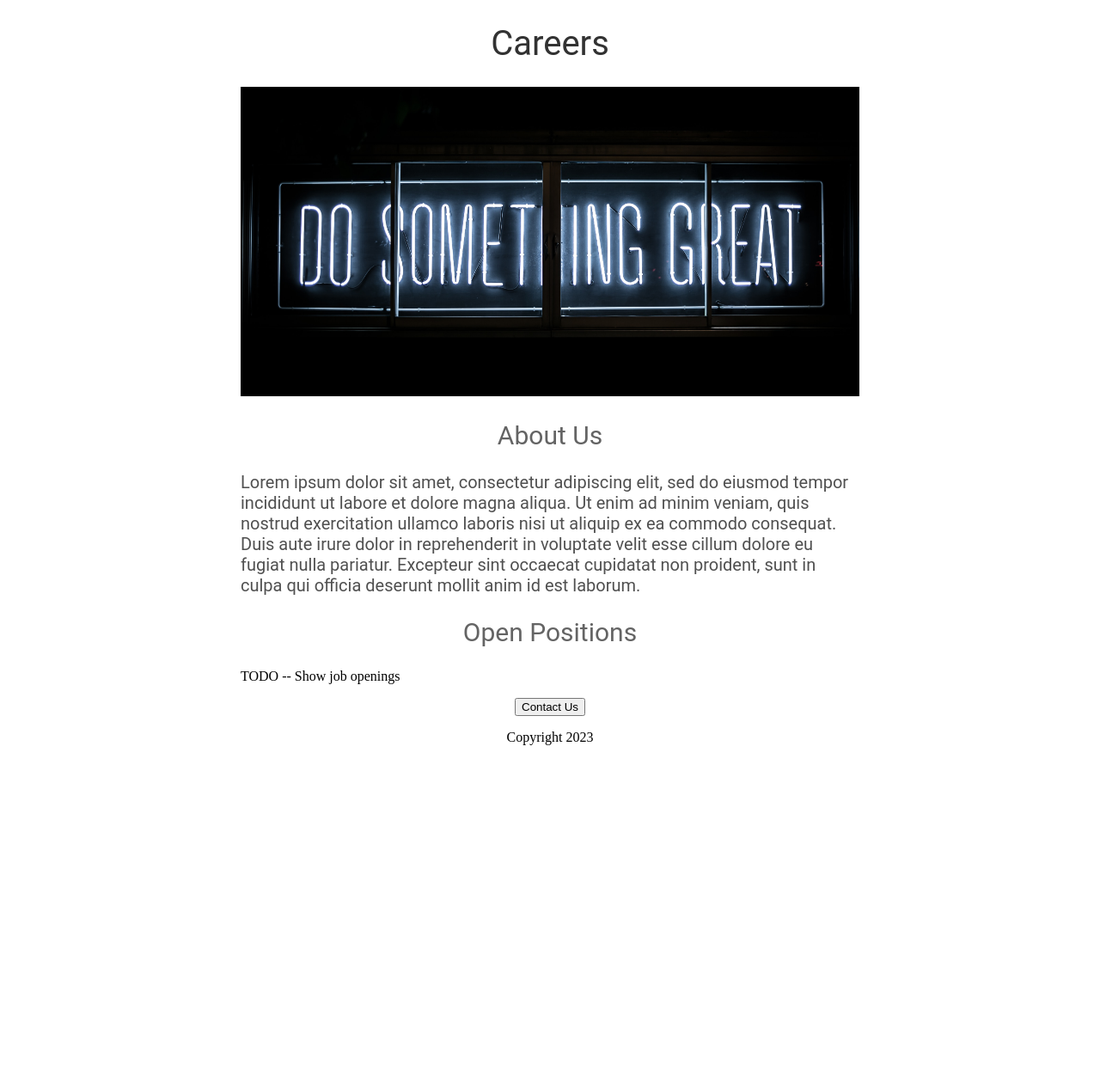
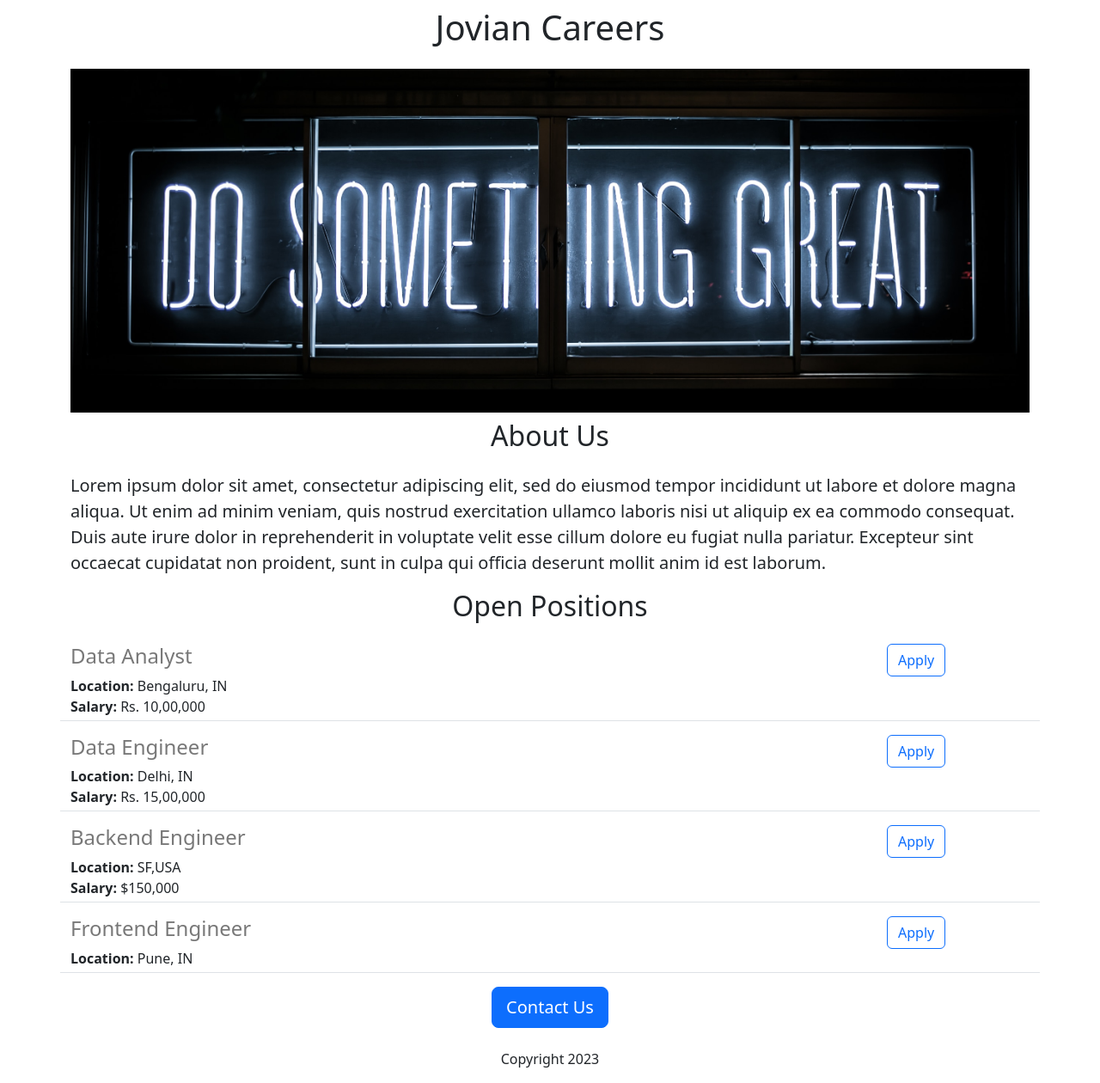
Before and after one commit to ranerajesh/careers-website-PythonFlask, a Flask app: page / in a window 1280 px wide. Shown: the whole page at 86% size. Before the commit the page ends 867 px from the top, so only its background shows below. Run offline with Flask 3, Linux system fonts and the light colour scheme.

Commit message:
Referring Dynamic data - option 1

```diff
--- a/app.py
+++ b/app.py
@@ -2,10 +2,31 @@ from flask import Flask, render_template
 
 app = Flask(__name__)
 
+JOBS = [{
+  'id': 1,
+  'title': 'Data Analyst',
+  'location': 'Bengaluru, IN',
+  'salary': 'Rs. 10,00,000'
+}, {
+  'id': 2,
+  'title': 'Data Engineer',
+  'location': 'Delhi, IN',
+  'salary': 'Rs. 15,00,000'
+}, {
+  'id': 3,
+  'title': 'Backend Engineer',
+  'location': 'SF,USA',
+  'salary': '$150,000'
+}, {
+  'id': 4,
+  'title': 'Frontend Engineer',
+  'location': 'Pune, IN'
+}]
+
 
 @app.route("/")
 def hello_world():
-  return render_template('home.html')
+  return render_template('home.html', jobs=JOBS, company_name='Jovian')
 
 
 if __name__ == '__main__':
--- a/templates/home.html
+++ b/templates/home.html
@@ -2,55 +2,34 @@
 <html>
   <head>
     <title>Careers</title>
+    <meta charset="utf-8">
+    <meta name="viewport" content="width=device-width, initial-scale=1">
+    <link href="https://cdn.jsdelivr.net/npm/bootstrap@5.3.0-alpha3/dist/css/bootstrap.min.css" rel="stylesheet" integrity="sha384-KK94CHFLLe+nY2dmCWGMq91rCGa5gtU4mk92HdvYe+M/SXH301p5ILy+dN9+nJOZ" crossorigin="anonymous">
     <style>
-      h1 {
-        font-size: 40px;
-        font-family: Roboto;
-        font-weight: normal;
-        color: rgb(50,50,50);
-        text-align: center;
-      }
-
       #banner{
-        width: 100%;
-        height: 360px;
+        height: 400px;
+        width:  100%;
         object-fit: cover;
-      }
-
-      h2{
-        font-size: 30px;
-        font-family: Roboto;
-        font-weight: normal;
-        color: rgb(100,100,100);
-        text-align: center;
-      }
-
-      .bodytext{
-        font-size: 20px;
-        font-family: Roboto;
-        font-weight: normal;
-        color: rgb(80,80,80);
-      }
-
-      #container{
-        max-width: 720px;
-        margin: 0 auto;
       }
     </style>
   </head>
   <body>
-    <div id="container">
-      <h1>Careers</h1>
-      <img id= "banner" src= "https://careers-website-usingpythonflask--ranerajesh.repl.co/static/banner.jpeg">
-      <h2>About Us</h2>
-      <p class = "bodytext">
+    <div class="container">
+      <h1 class="text-center mt-2 mb-4">{{company_name}} Careers</h1>
+      <img class="img-fluid" id="banner" src= "https://careers-website-usingpythonflask--ranerajesh.repl.co/static/banner.jpeg">
+      <h2 class="text-center mt-2 mb-4" >About Us</h2>
+      <p class="lead">
         Lorem ipsum dolor sit amet, consectetur adipiscing elit, sed do eiusmod tempor incididunt ut labore et dolore magna aliqua. Ut enim ad minim veniam, quis nostrud exercitation ullamco laboris nisi ut aliquip ex ea commodo consequat. Duis aute irure dolor in reprehenderit in voluptate velit esse cillum dolore eu fugiat nulla pariatur. Excepteur sint occaecat cupidatat non proident, sunt in culpa qui officia deserunt mollit anim id est laborum.
       </p>
-      <h2>Open Positions</h2>
-      <p> TODO -- Show job openings</p>
-      <div style = "text-align: center;">
-        <button>Contact Us</button>
-        <p>Copyright 2023</p>
+      <h2 class="text-center mt-2 mb-4">Open Positions</h2>
+      <div>
+        {% for job in jobs %}
+          {%include 'jobitem.html' %}
+        {% endfor %}
+      </div>
+      <div class = "text-center">
+        <button class="btn btn-primary btn-lg">Contact Us</button>
+        <p class="mt-4">Copyright 2023</p>
       </div>
     </div>
   </body>
--- /dev/null
+++ b/templates/jobitem.html
@@ -0,0 +1,20 @@
+<div class="border-bottom row" style="margin-bottom:16px; padding-bottom:4px">
+  <div class = "col-10">
+    <h4 style ="color:rgb(120,120,120); margin-bottom:8px;">
+      {{job['title']}}
+    </h4>
+    <div>
+      <b>Location: </b>
+      {{job['location']}}
+    </div>
+    {%if 'salary' in job%}
+    <div>
+      <b>Salary: </b>
+      {{job['salary']}}
+    </div>
+    {%endif%}
+  </div>
+  <div class = "col-2">
+    <button type="button" class="btn btn-outline-primary">Apply</button>
+  </div>
+</div>
```
